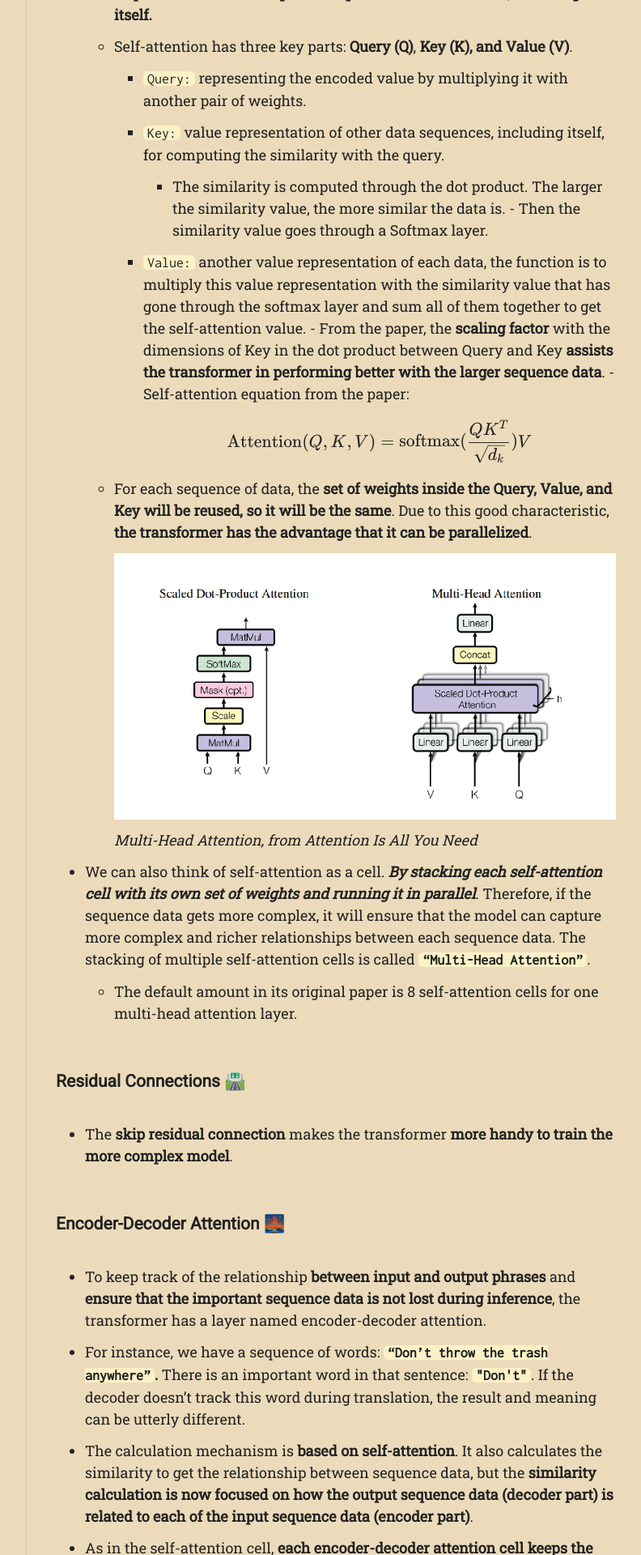
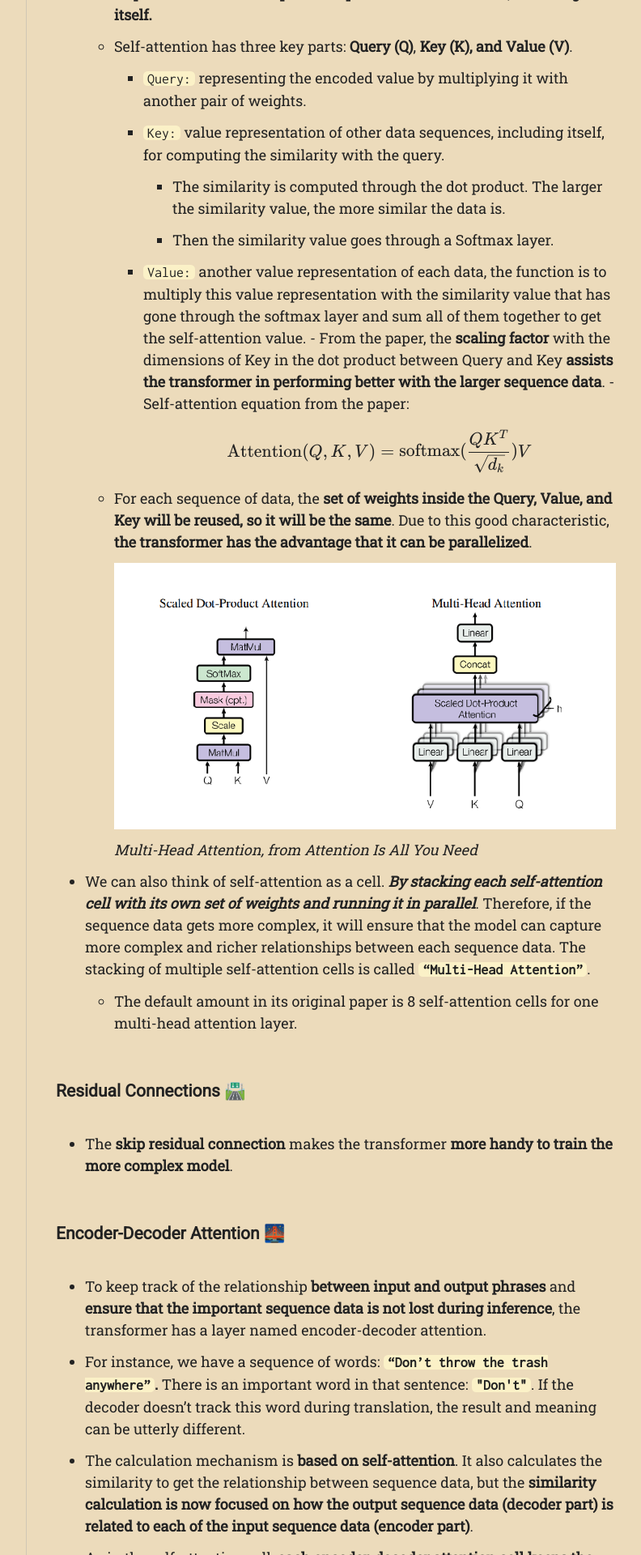
Before and after one commit to brilianputraa/brilianamiruddin.github.io, a Jekyll site: the page built from _posts/2024-03-08-transformers.md, in a window 1280 px wide. Shown: the part 2519-4439 px from the top of the page at 81% size, without its empty margins (357-1149 px from the left). Built offline with Jekyll 4.4.1, drawn with Linux system fonts in a browser that asks for light colours; nearby versions of some CDN libraries; some web fonts are replaced.

```diff
--- a/_posts/2024-03-08-transformers.md
+++ b/_posts/2024-03-08-transformers.md
@@ -38,7 +38,7 @@ For the input and output, in its **`“Attention is All You Need”`** paper, th
 	     - `Query:` representing the encoded value by multiplying it with another pair of weights.
          - `Key:` value representation of other data sequences, including itself, for computing the similarity with the query.
 	          - The similarity is computed through the dot product. The larger the similarity value, the more similar the data is.
-               - Then the similarity value goes through a Softmax layer.
+            - Then the similarity value goes through a Softmax layer.
           - `Value:` another value representation of each data, the function is to multiply this value representation with the similarity value that has gone through the softmax layer and sum all of them together to get the self-attention value.
            - From the paper, the **scaling factor** with the dimensions of Key in the dot product between Query and Key **assists the transformer in performing better with the larger sequence data**.
            - Self-attention equation from the paper:
@@ -73,7 +73,7 @@ For the input and output, in its **`“Attention is All You Need”`** paper, th
 
 ### References
 -   Vaswani, Ashish, et al. "Attention is all you need." Advances in neural information processing systems 30 (2017)
--   ****StatQuest, Transformer Neural Networks, ChatGPT's foundation, Clearly Explained!!!****
+-   **StatQuest, Transformer Neural Networks, ChatGPT's foundation, Clearly Explained!!!**
 -   The Illustrated Transformers, [https://jalammar.github.io/illustrated-transformer/](https://jalammar.github.io/illustrated-transformer/)
 
 
```
